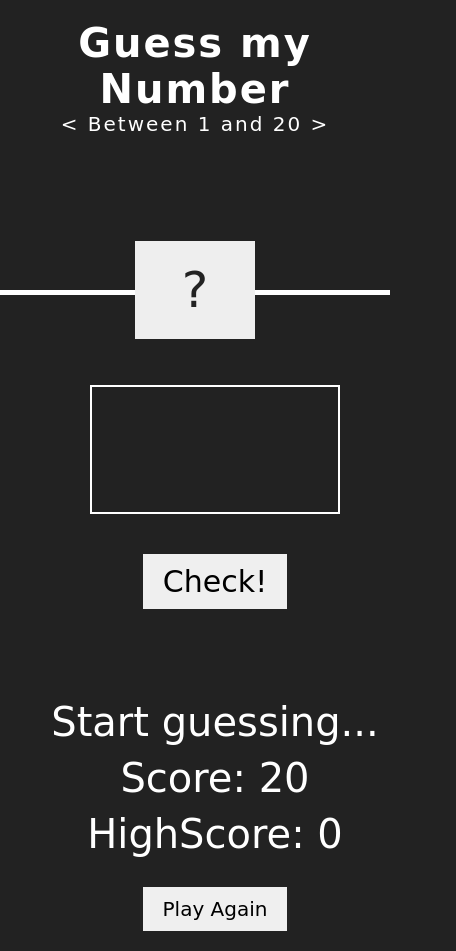
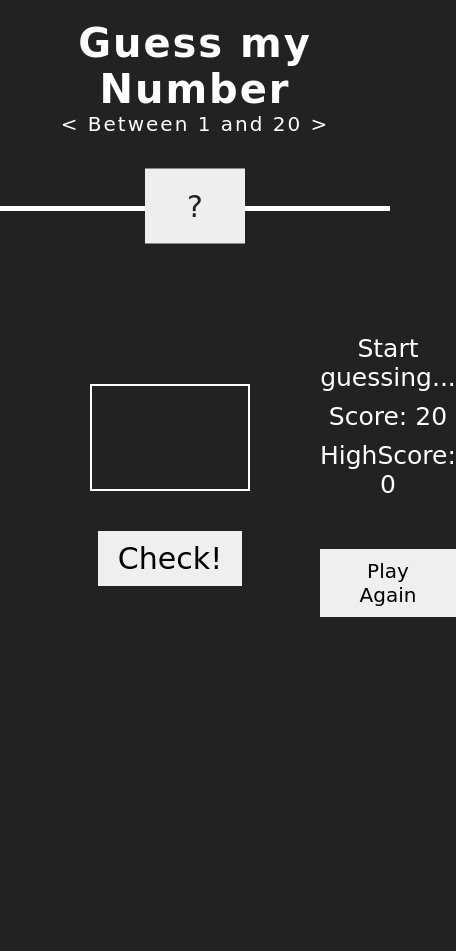
Before and after one commit to jayk-gupta/GuessNumber, a plain HTML site: page index.html in a window 390 px wide. Shown: the whole page, 456 px wide, since content can reach past the window. After the commit the page ends 844 px from the top, so only its background shows below. Drawn offline with Linux system fonts and the light colour scheme; a web font is replaced by a local one.

Commit message:
updated css

```diff
--- a/style.css
+++ b/style.css
@@ -98,18 +98,33 @@ padding: 4rem 0 2rem 12rem;
   h2{
     font-size: 4rem;
   }
+  header{
+    height: 25vh;
+  }
   main{
-    grid-template-columns: 1fr ;
-    gap: 4rem;
+   align-items: center;
+    gap: 2rem;
+  }
+  .number{
+    font-size: 3rem;
+    width: 10rem;
+    padding: 2rem 4rem;
+  }
+  .guess{
+    padding: 4rem;
+    width: 16rem;
+    font-size: 2rem;
   }
   .text-display{
     /* padding: 4rem 0 2rem 12rem; */
     padding: 0;
       align-items:center;
       gap: 1rem;
+      font-size:2.5rem ;
 
     }
     .play-again{
       margin-bottom: 2rem;
+      margin-top: 4rem;
     }
 }
```
